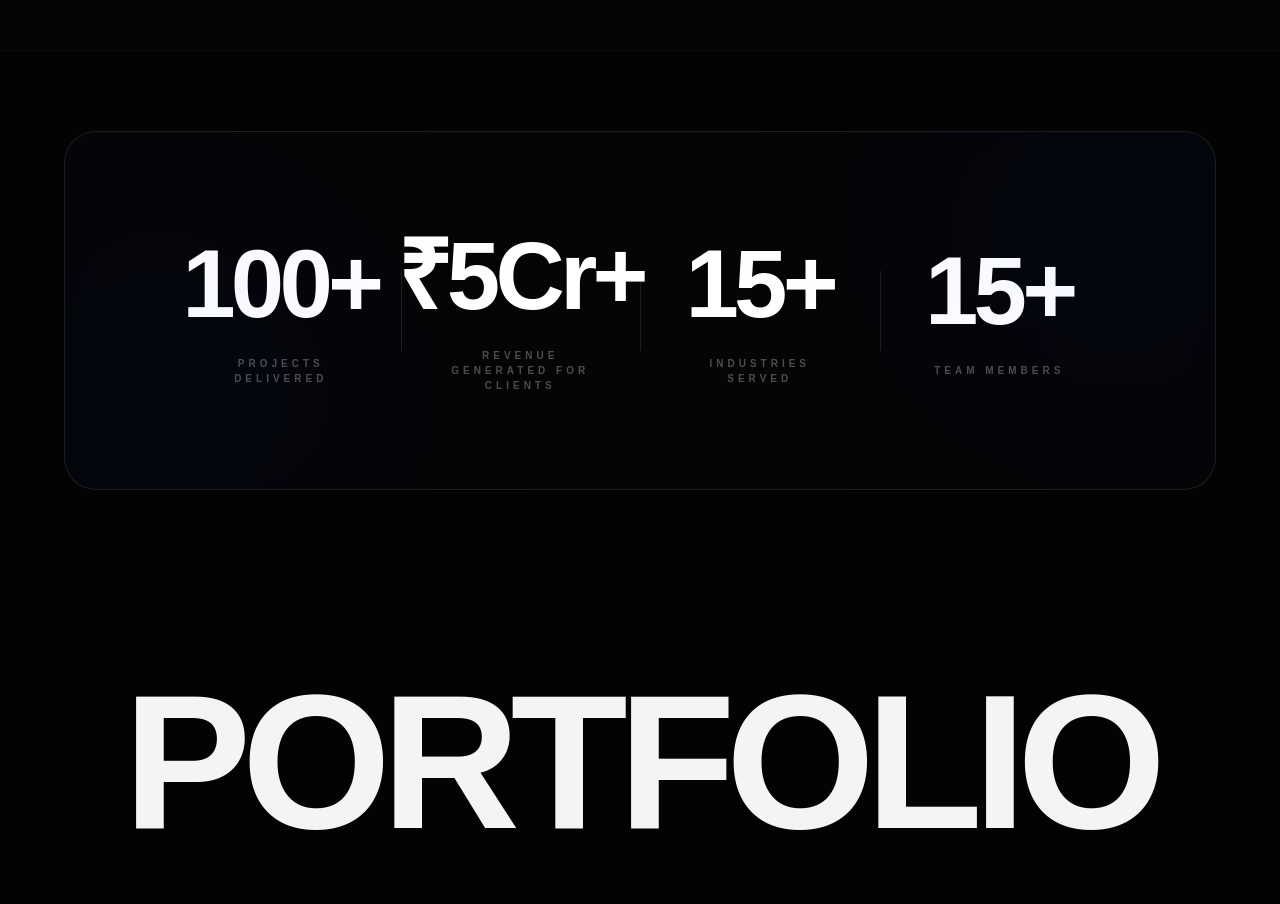
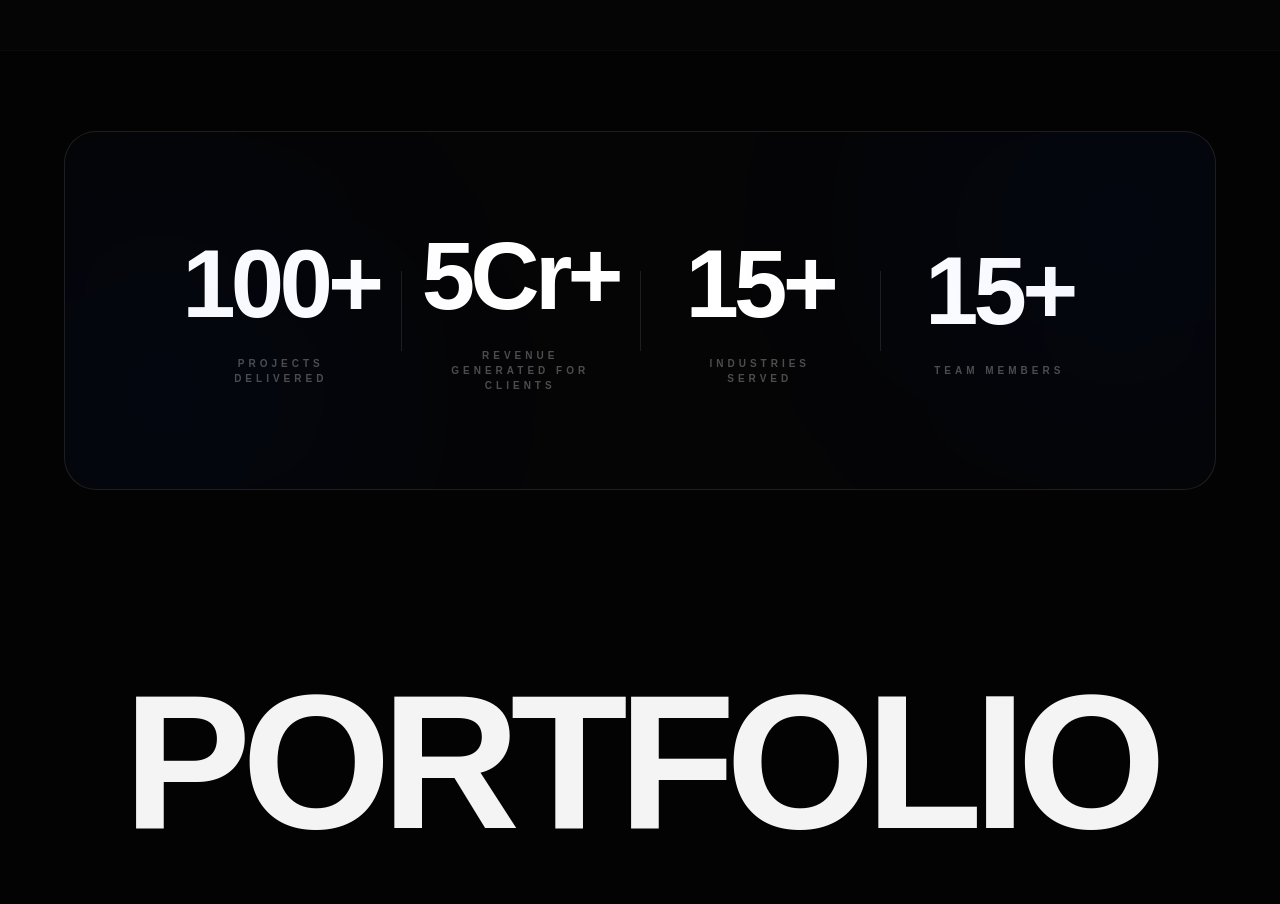
Before and after one commit to Vyce-Digital-Media/vyce-website, a Next.js app: page / in a window 1280 px wide. Shown: the part 2400-3304 px from the top of the page. Built offline with nearby package versions, Linux system fonts and the light colour scheme; a web font is replaced by a local one.

Commit message:
Stats trip issue solved in home page

```diff
--- a/components/sections/StatsBox.tsx
+++ b/components/sections/StatsBox.tsx
@@ -11,7 +11,7 @@
   },
   {
     value: 5,
-    prefix: "₹",
+    prefix: "",
     suffix: "Cr+",
     label: "Revenue Generated for Clients"
   },
@@ -60,7 +60,7 @@
 export default function StatsBox() {
   return (
     <section className="bg-background px-6 py-20 md:px-12 lg:px-16">
-      <div className="mx-auto max-w-7xl">
+      <div className="mx-auto max-w-[1500px]">
         <div className="relative overflow-hidden rounded-[32px] border border-white/10 bg-zinc-950/50 p-20 md:p-24">
           <div className="grid grid-cols-1 gap-16 sm:grid-cols-2 lg:grid-cols-4 md:gap-y-16 lg:gap-0">
             {stats.map((stat, index) => (
```
